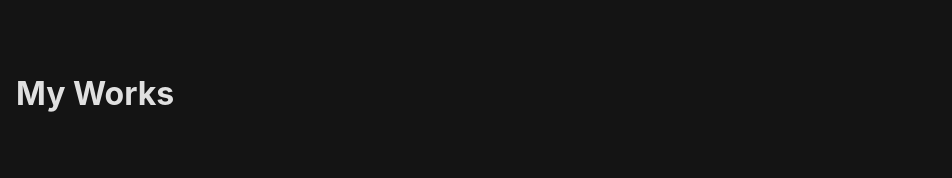
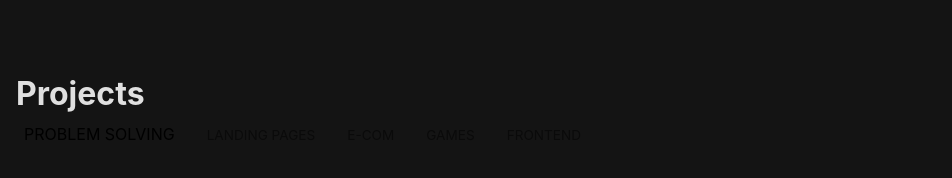
Before and after one commit to abhay8696/portfolio, a React (Vite) app: page / in a window 1280 px wide. Shown: the part 1430-1608 px from the top of the page, without its empty margins (0-952 px from the left). Built offline with nearby package versions, Linux system fonts and the light colour scheme; a web font is replaced by a local one.

Commit message:
created tabBar-list of tabs in projects section

```diff
--- a/src/components/Projects/Projects.css
+++ b/src/components/Projects/Projects.css
@@ -4,3 +4,30 @@
     max-width: 100vw;
     padding: 100px 1rem 0 1rem; */
 }
+
+.tabs{
+
+}
+.tabs button{
+    margin: 0 0.5rem;
+    background: none;
+    border: none;
+    /* border: 1px solid red; */
+    padding: 0.25rem 0.5rem;
+    cursor: pointer;
+    text-transform: uppercase;
+    font-size: 0.85rem;
+    opacity: 0.5;
+    transition: all 250ms;
+}
+.tabs button:hover{
+    font-size: 1rem;
+    opacity: 1;
+}
+.tabs :first-child{
+    margin-left: 0;
+}
+.selectedTab{
+    font-size: 1rem !important;
+    opacity: 1 !important;
+}
--- a/src/components/Projects/Projects.jsx
+++ b/src/components/Projects/Projects.jsx
@@ -1,12 +1,32 @@
-import React from 'react';
+import React, { useState } from 'react';
 //styles
 import "./Projects.css";
+import TabBar from './TabBar';
 
 //classNames: commonWrapper- from App.css
+
+
+//components
+const TabButton = ({item, id, selected, handleClick})=>{
+    const isSelected = id === selected ? "selectedTab" : " ";
+    return (
+        <button onClick={()=>handleClick(id)} className={`projectTab tab-${id} ${isSelected}`}>{item}</button>
+    )
+}
+
 const Projects = () => {
+    //states
+    const [selected, setSelected] = useState(0);
+
+    //functions
+    const handleClick = (tabNum)=>{
+        setSelected(tabNum);
+    }
+
     return (
         <div id='projects' className='Projects commonWrapper'>
-            <h1>My Works</h1>
+            <h1>Projects</h1>
+            <TabBar selected={selected} handleClick={handleClick}/>
         </div>
     );
 };
--- /dev/null
+++ b/src/components/Projects/TabBar.jsx
@@ -0,0 +1,36 @@
+import React from 'react';
+//styles
+import "./Projects.css";
+
+//classNames: commonWrapper- from App.css
+
+//components
+const TabButton = ({item, id, selected, handleClick})=>{
+    const isSelected = id === selected ? "selectedTab" : " ";
+    return (
+        <button onClick={()=>handleClick(id)} className={`projectTab tab-${id} ${isSelected}`}>{item}</button>
+    )
+}
+
+const TabBar = props => {
+    //props
+    const {selected, handleClick} = props;
+
+    //functions
+    const displayTabs = ()=>{
+        const data = ['Problem Solving', 'Landing Pages', 'E-com', 'Games', 'Frontend'];
+        let id = 0;
+
+        return data.map(item=>{
+            return <TabButton item={item} id={id++} selected={selected} handleClick={handleClick}/>
+        })
+    }
+
+    return (
+        <div className='tabs'>
+            {displayTabs()}
+        </div>
+    );
+};
+
+export default TabBar;
```
Also changed, not shown: src/components/Projects/projectCard.jsx (added, +11 -0 lines).
